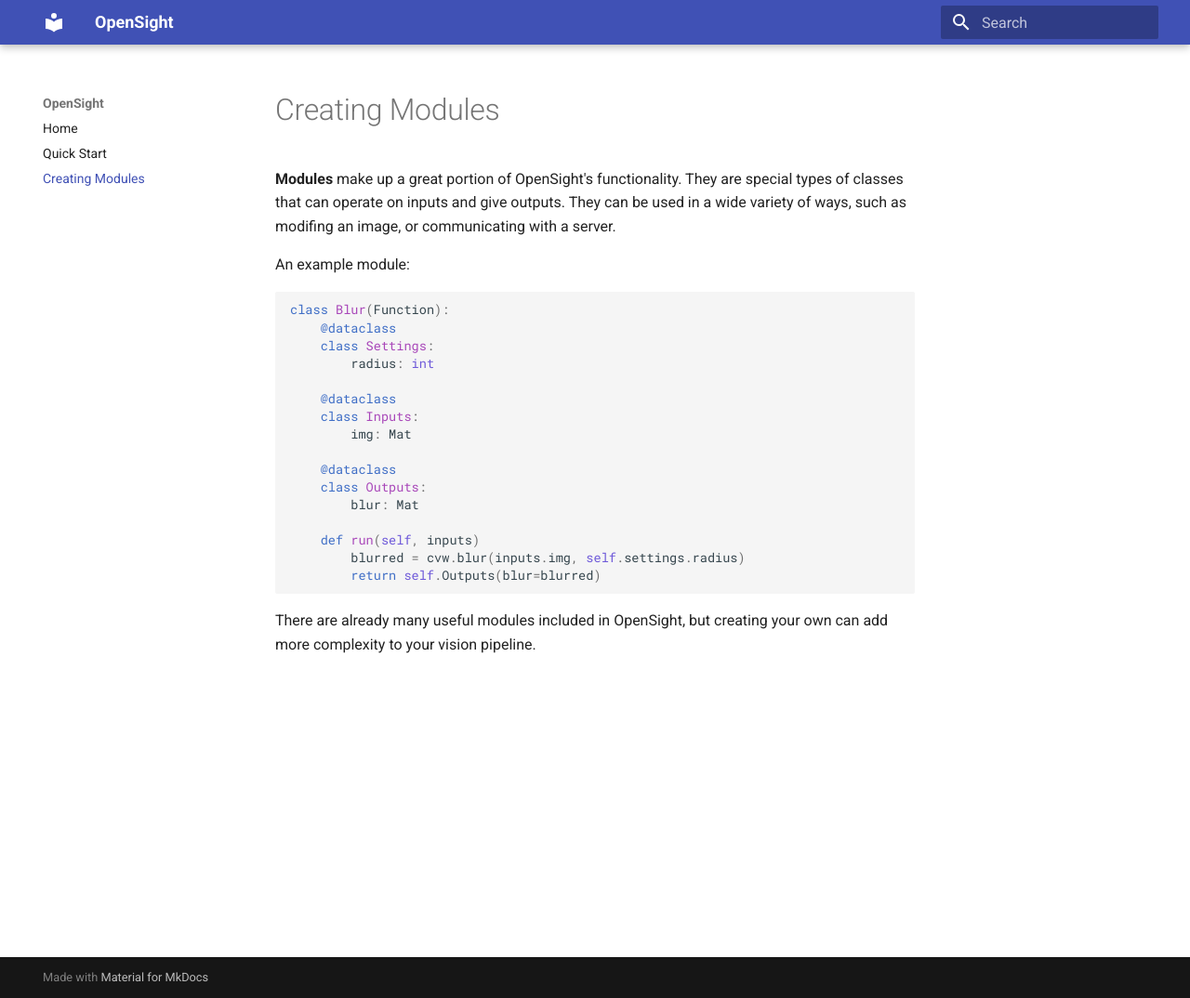
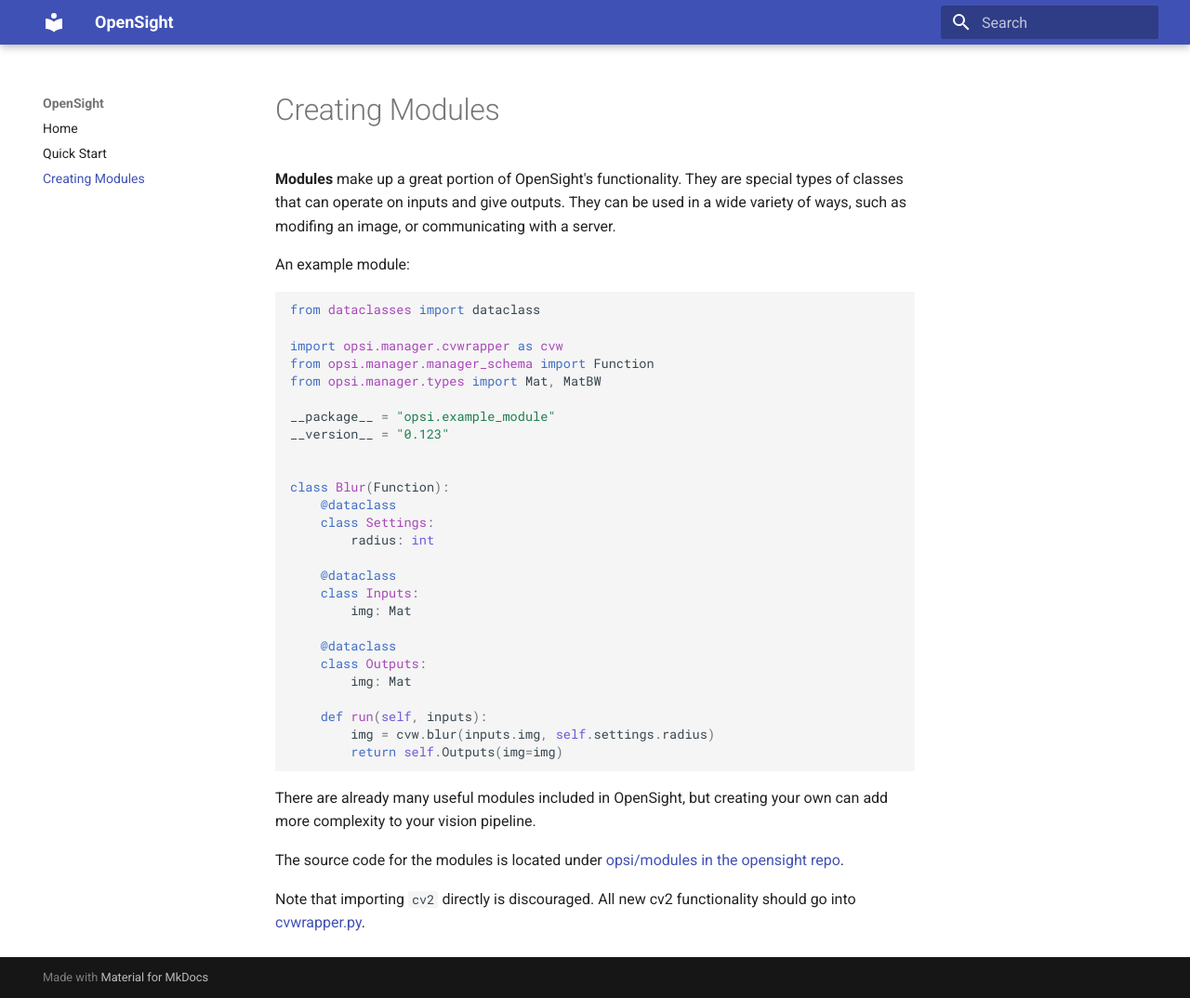
Before and after one commit to opensight-cv/docs, an MkDocs documentation site: the page built from docs/modules.md, in a window 1280 px wide and 1074 px high. Shown: the whole window at 93% size. Built offline with MkDocs 1.6.1 and Material for MkDocs 9.7.7, drawn with Linux system fonts in a browser that asks for light colours.

Commit message:
Update module example; add note about cvwrapper

````diff
--- a/docs/modules.md
+++ b/docs/modules.md
@@ -3,21 +3,35 @@
 
 An example module:
 ```python
+from dataclasses import dataclass
+
+import opsi.manager.cvwrapper as cvw
+from opsi.manager.manager_schema import Function
+from opsi.manager.types import Mat, MatBW
+
+__package__ = "opsi.example_module"
+__version__ = "0.123"
+
+
 class Blur(Function):
     @dataclass
-	class Settings:
-		radius: int
+    class Settings:
+        radius: int
 
-	@dataclass
-	class Inputs:
-		img: Mat
+    @dataclass
+    class Inputs:
+        img: Mat
 
-	@dataclass
-	class Outputs:
-		blur: Mat
+    @dataclass
+    class Outputs:
+        img: Mat
 
-	def run(self, inputs)
-		blurred = cvw.blur(inputs.img, self.settings.radius)
-		return self.Outputs(blur=blurred)
+    def run(self, inputs):
+        img = cvw.blur(inputs.img, self.settings.radius)
+        return self.Outputs(img=img)
 ```
 There are already many useful modules included in OpenSight, but creating your own can add more complexity to your vision pipeline.
+
+The source code for the modules is located under [opsi/modules in the opensight repo](https://github.com/opensight-cv/opensight/tree/master/opsi/manager).
+
+Note that importing `cv2` directly is discouraged. All new cv2 functionality should go into [cvwrapper.py](https://github.com/opensight-cv/opensight/blob/master/opsi/manager/cvwrapper.py).
````
